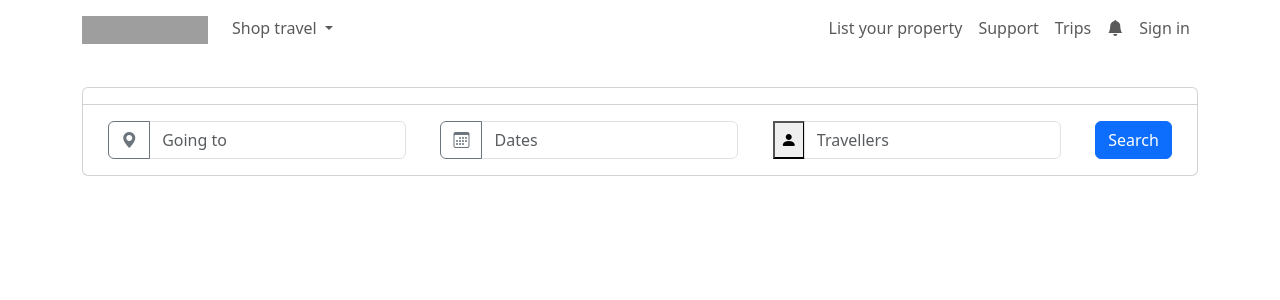
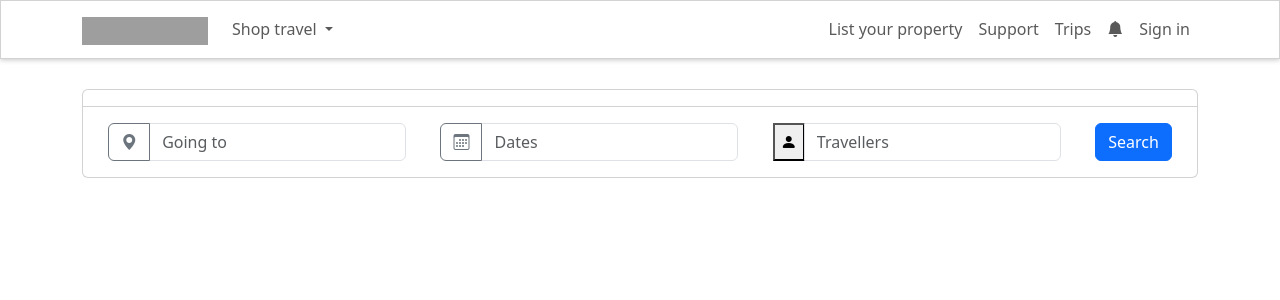
Before and after one commit to dusmcd/expedia-clone, an Angular app in the folder client/: page / in a window 1280 px wide. Shown: the top 300 px of the page. Built offline with nearby package versions, Linux system fonts and the light colour scheme; grey boxes are pictures that could not be loaded.

Commit message:
configured routes and http module

```diff
--- a/client/src/app/app.component.css
+++ b/client/src/app/app.component.css
@@ -0,0 +1,4 @@
+#home-nav {
+    border: 1px solid rgb(210, 210, 210);
+    box-shadow: 0 1px 5px rgb(200,200,200);
+}
--- a/client/src/app/app.component.html
+++ b/client/src/app/app.component.html
@@ -1,6 +1,6 @@
-<nav class="navbar navbar-expand-lg">
+<nav class="navbar navbar-expand-lg" id="home-nav">
   <div class="container">
-    <a class="navbar-brand" href="#">
+    <a class="navbar-brand" href="/">
       <img src="https://www.expedia.com/_dms/header/logo.svg?locale=en_US&siteid=1&2&6f9ec7db" alt="Expedia" width="126" height="28">
     </a>
       <ul class="navbar-nav me-auto mb-2 mb-lg-0">
@@ -25,5 +25,5 @@
 </nav>
 
 <main class="container">
-  <app-search></app-search>
+  <router-outlet></router-outlet>
 </main>
--- a/client/src/app/app.component.ts
+++ b/client/src/app/app.component.ts
@@ -1,11 +1,12 @@
 import { Component } from '@angular/core';
-import { RouterOutlet } from '@angular/router';
+import { RouterOutlet, RouterLink } from '@angular/router';
 import { SearchComponent } from './search/search.component';
+import { LandingComponent } from './landing/landing.component';
 
 @Component({
   selector: 'app-root',
   standalone: true,
-  imports: [RouterOutlet, SearchComponent],
+  imports: [RouterOutlet, RouterLink, LandingComponent],
   templateUrl: './app.component.html',
   styleUrl: './app.component.css'
 })
--- a/client/src/app/app.config.ts
+++ b/client/src/app/app.config.ts
@@ -1,9 +1,10 @@
-import { ApplicationConfig } from '@angular/core';
+import { ApplicationConfig, importProvidersFrom } from '@angular/core';
 import { provideRouter } from '@angular/router';
+import { HttpClientModule } from '@angular/common/http';
 
 import { routes } from './app.routes';
 import { provideClientHydration } from '@angular/platform-browser';
 
 export const appConfig: ApplicationConfig = {
-  providers: [provideRouter(routes), provideClientHydration()]
+  providers: [provideRouter(routes), provideClientHydration(), importProvidersFrom(HttpClientModule)]
 };
--- a/client/src/app/app.routes.ts
+++ b/client/src/app/app.routes.ts
@@ -1,3 +1,6 @@
 import { Routes } from '@angular/router';
+import { LandingComponent } from './landing/landing.component';
 
-export const routes: Routes = [];
+export const routes: Routes = [
+    { path: "", component: LandingComponent }
+];
--- /dev/null
+++ b/client/src/app/landing/landing.component.html
@@ -0,0 +1 @@
+<app-search></app-search>
```
Also changed, not shown: client/src/app/landing/landing.component.ts (added, +13 -0 lines), client/src/app/landing/landing.component.css (added), 1 other file (tests, documents, lock files or other folders).
